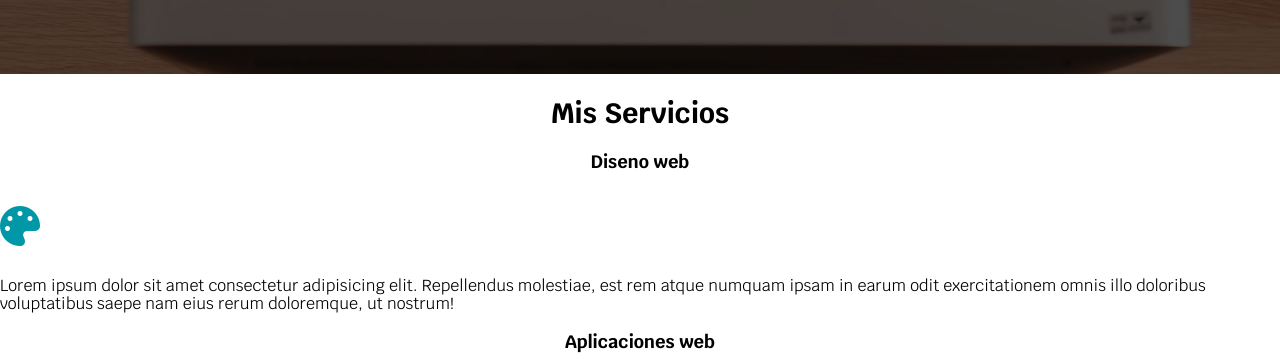
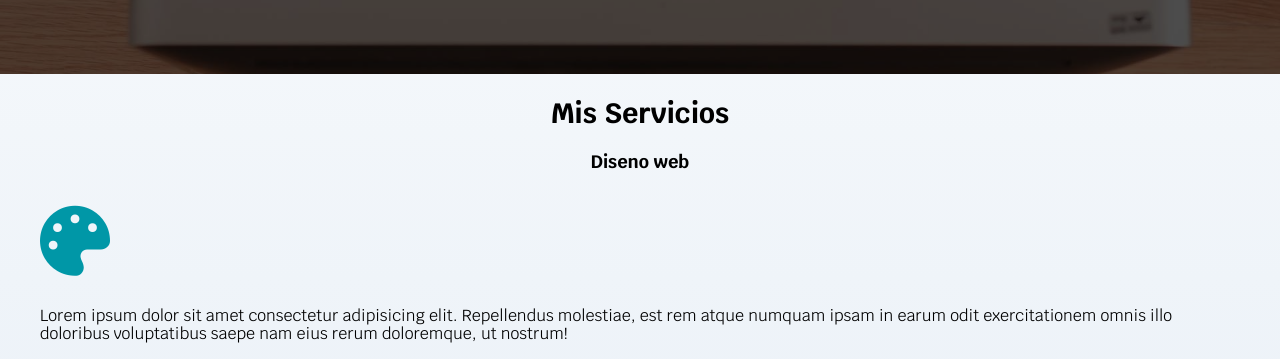
Before and after one commit to claudio-ortiz-dev/freelancer, a plain HTML site: page index.html in a window 1280 px wide. Shown: the part 514-873 px from the top of the page. Drawn offline with nearby package versions, Linux system fonts and the light colour scheme.

Commit message:
add: degradado body

```diff
--- a/css/style.css
+++ b/css/style.css
@@ -7,6 +7,7 @@
     --primario: #ffc107;
     --secundario: #0097a7;
     --gris: #757575;
+    --grisClaro: #dfe9f3;
 }
 /* ============================
     RESET Y CONFICURACION BASE
@@ -24,6 +25,7 @@
 body{
     font-size: 16px; /* 1rem = 10px */
     font-family: "Krub", sans-serif;
+    background-image: linear-gradient(to top, var(--grisClaro) 0%, var(--blanco) 100% );
 }
 h1{
     font-size: 3.8rem;
@@ -140,9 +142,8 @@
     margin-right: .5rem;
 }
 .servicio-icono {
-    font-size: 4rem;
+    font-size: 7rem;
     color: var(--secundario);
-
     text-align: center;
     margin: 1.5rem 0;
 }
--- a/index.html
+++ b/index.html
@@ -43,7 +43,7 @@
     </section>
 
 
-    <main>
+    <main class="contenedor">
         <h2>Mis Servicios</h2>
 
         <section>
```
